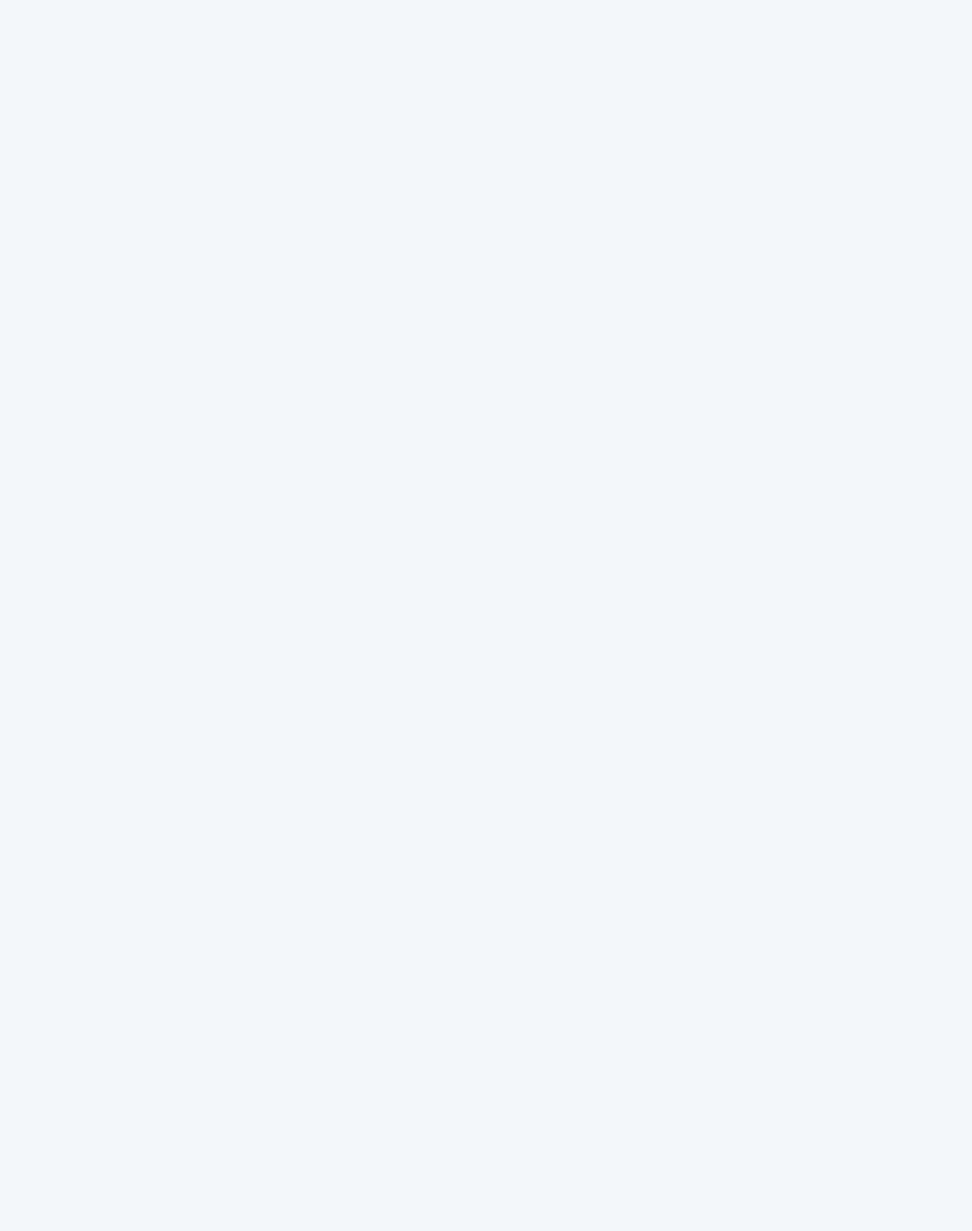
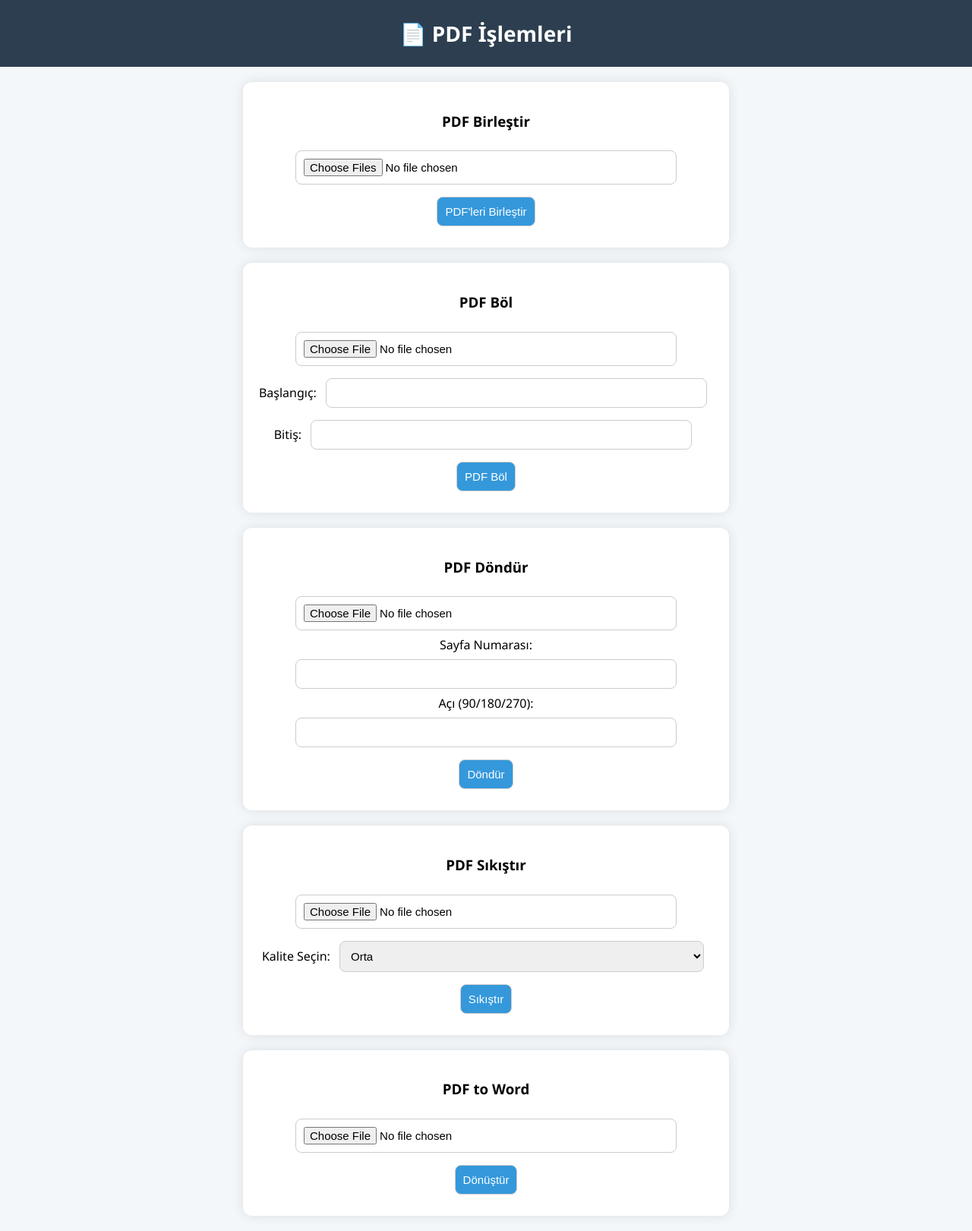
Before and after one commit to srknkrt1/ofis-asistani, a Flask app: page /pdf in a window 1280 px wide. Before the commit the page is empty. Shown: the whole page at 76% size. Before the commit the page ends 800 px from the top, so only its background shows below. Run offline with Flask 3, Linux system fonts and the light colour scheme.

Commit message:
Update pdf.html

```diff
--- a/templates/pdf.html
+++ b/templates/pdf.html
@@ -32,4 +32,70 @@
 
     input, select {
       margin: 8px;
-      padding:
+      padding: 10px;
+      width: 80%;
+      border: 1px solid #ccc;
+      border-radius: 8px;
+      font-size: 15px;
+    }
+
+    input[type="submit"] {
+      width: auto;
+      background: #3498db;
+      color: white;
+      cursor: pointer;
+      transition: 0.3s ease;
+    }
+
+    input[type="submit"]:hover {
+      background: #2980b9;
+    }
+  </style>
+</head>
+<body>
+
+  <header>📄 PDF İşlemleri</header>
+
+  <form action="/pdf/merge" method="post" enctype="multipart/form-data">
+    <h3>PDF Birleştir</h3>
+    <input type="file" name="pdfs" multiple required accept=".pdf"><br>
+    <input type="submit" value="PDF'leri Birleştir">
+  </form>
+
+  <form action="/pdf/split" method="post" enctype="multipart/form-data">
+    <h3>PDF Böl</h3>
+    <input type="file" name="pdf" required><br>
+    Başlangıç: <input type="number" name="start" min="1" required><br>
+    Bitiş: <input type="number" name="end" min="1" required><br>
+    <input type="submit" value="PDF Böl">
+  </form>
+
+  <form action="/pdf/rotate" method="post" enctype="multipart/form-data">
+    <h3>PDF Döndür</h3>
+    <input type="file" name="pdf" required><br>
+    Sayfa Numarası: <input type="number" name="page" min="1" required><br>
+    Açı (90/180/270): <input type="number" name="angle" required><br>
+    <input type="submit" value="Döndür">
+  </form>
+
+  <form action="/pdf/compress" method="post" enctype="multipart/form-data">
+    <h3>PDF Sıkıştır</h3>
+    <input type="file" name="pdf" required><br>
+    Kalite Seçin:
+    <select name="quality">
+      <option value="ekstrem">Ekstrem</option>
+      <option value="düşük">Düşük</option>
+      <option value="orta" selected>Orta</option>
+      <option value="yüksek">Yüksek</option>
+    </select><br>
+    <input type="submit" value="Sıkıştır">
+  </form>
+
+  <form action="/pdf/pdf2word" method="post" enctype="multipart/form-data">
+    <h3>PDF to Word</h3>
+    <input type="file" name="pdf" required><br>
+    <input type="submit" value="Dönüştür">
+  </form>
+
+</body>
+</html>
```
